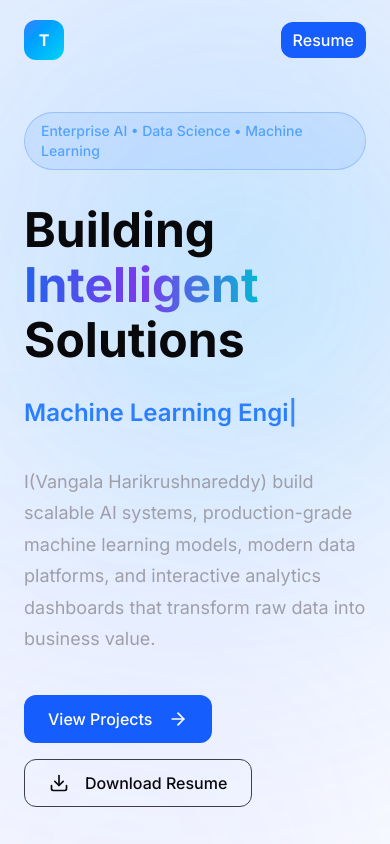
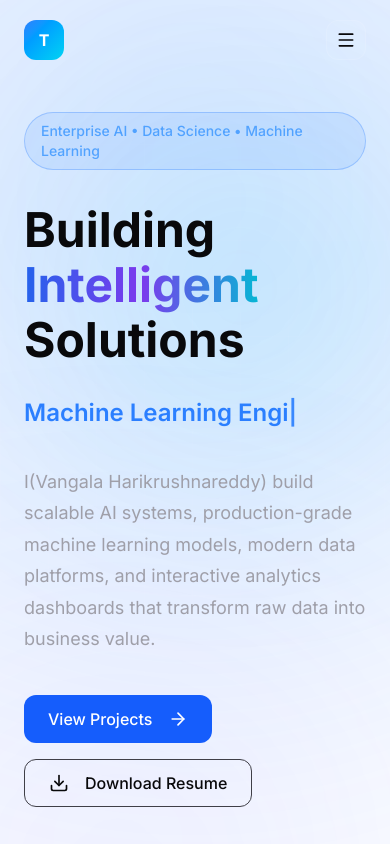
Before and after one commit to Harikrushnareddyvangala/project-titan, a Next.js app in the folder apps/web/: page / in a window 390 px wide. Shown: the top 844 px of the page. Built offline with nearby package versions, Linux system fonts and the light colour scheme.

Commit message:
feat(navbar): implement responsive mobile navigation

```diff
--- a/apps/web/package.json
+++ b/apps/web/package.json
@@ -12,6 +12,7 @@
   },
   "dependencies": {
     "@hookform/resolvers": "^5.4.0",
+    "@radix-ui/react-dialog": "^1.1.17",
     "@radix-ui/react-slot": "^1.3.0",
     "class-variance-authority": "^0.7.1",
     "clsx": "^2.1.1",
--- /dev/null
+++ b/apps/web/src/components/layout/Navbar/MobileMenuButton.tsx
@@ -0,0 +1,29 @@
+"use client";
+
+import { Menu, X } from "lucide-react";
+
+interface MobileMenuButtonProps {
+  open: boolean;
+  onClick: () => void;
+}
+
+export function MobileMenuButton({
+  open,
+  onClick,
+}: MobileMenuButtonProps) {
+  return (
+    <button
+      type="button"
+      onClick={onClick}
+      aria-label={open ? "Close navigation menu" : "Open navigation menu"}
+      aria-expanded={open}
+      className="inline-flex h-10 w-10 items-center justify-center rounded-xl border border-white/10 bg-white/5 transition-colors hover:bg-white/10 lg:hidden"
+    >
+      {open ? (
+        <X className="h-5 w-5" />
+      ) : (
+        <Menu className="h-5 w-5" />
+      )}
+    </button>
+  );
+}
--- a/apps/web/src/components/layout/Navbar/MobileNav.tsx
+++ b/apps/web/src/components/layout/Navbar/MobileNav.tsx
@@ -0,0 +1,59 @@
+"use client";
+
+import * as Dialog from "@radix-ui/react-dialog";
+import Link from "next/link";
+import { usePathname } from "next/navigation";
+import { useState } from "react";
+
+import { navigation } from "./navigation";
+import { MobileMenuButton } from "./MobileMenuButton";
+
+import { cn } from "@/lib/utils";
+
+export function MobileNav() {
+  const pathname = usePathname();
+  const [open, setOpen] = useState(false);
+
+  return (
+    <Dialog.Root open={open} onOpenChange={setOpen}>
+      <Dialog.Trigger asChild>
+        <MobileMenuButton
+          open={open}
+          onClick={() => setOpen((value) => !value)}
+        />
+      </Dialog.Trigger>
+
+      <Dialog.Portal>
+        <Dialog.Overlay className="fixed inset-0 z-40 bg-black/60 backdrop-blur-sm lg:hidden" />
+
+        <Dialog.Content className="fixed right-0 top-0 z-50 flex h-full w-80 max-w-[85vw] flex-col border-l border-white/10 bg-zinc-950 p-6 shadow-2xl lg:hidden">
+          <Dialog.Title className="mb-8 text-lg font-semibold">
+            Menu
+          </Dialog.Title>
+
+          <nav className="flex flex-col gap-2">
+            {navigation.map((item) => {
+              const active = pathname === item.href;
+
+              return (
+                <Link
+                  key={item.href}
+                  href={item.href}
+                  onClick={() => setOpen(false)}
+                  className={cn(
+                    "rounded-xl px-4 py-3 text-base transition-colors",
+                    active
+                      ? "bg-blue-600 text-white"
+                      : "text-zinc-300 hover:bg-white/5",
+                  )}
+                >
+                  {item.label}
+                </Link>
+              );
+            })}
+          </nav>
+        </Dialog.Content>
+      </Dialog.Portal>
+    </Dialog.Root>
+  );
+}
--- a/apps/web/src/components/layout/Navbar/Navbar.tsx
+++ b/apps/web/src/components/layout/Navbar/Navbar.tsx
@@ -1,32 +1,45 @@
 "use client";
 
 import { Button } from "@/components/ui";
-import { useNavbarScroll } from "./use-navbar-scroll";
+import { cn } from "@/lib/utils";
+
 import { DesktopNav } from "./DesktopNav";
 import { Logo } from "./Logo";
-
-import { cn } from "@/lib/utils";
+import { MobileNav } from "./MobileNav";
+import { useNavbarScroll } from "./use-navbar-scroll";
 
 export function Navbar() {
-  const scrolled = useNavbarScroll();
+  const isScrolled = useNavbarScroll();
 
   return (
     <header
       className={cn(
         "fixed inset-x-0 top-0 z-50 transition-all duration-300",
-        scrolled
-          ? "border-b border-white/10 bg-black/70 backdrop-blur-xl"
+        isScrolled
+          ? "border-b border-white/10 bg-black/70 backdrop-blur-xl shadow-lg"
           : "bg-transparent",
       )}
     >
       <div className="mx-auto flex h-20 w-full max-w-7xl items-center justify-between px-6">
+        {/* Logo */}
         <Logo />
 
+        {/* Desktop Navigation */}
         <DesktopNav />
 
-        <Button size="sm">
-          Resume
-        </Button>
+        {/* Right Actions */}
+        <div className="flex items-center gap-3">
+          {/* Desktop Resume Button */}
+          <Button
+            size="sm"
+            className="hidden lg:inline-flex"
+          >
+            Resume
+          </Button>
+
+          {/* Mobile Navigation */}
+          <MobileNav />
+        </div>
       </div>
     </header>
   );
--- a/apps/web/src/components/layout/Navbar/index.ts
+++ b/apps/web/src/components/layout/Navbar/index.ts
@@ -1,5 +1,7 @@
 export * from "./Navbar";
 export * from "./DesktopNav";
+export * from "./MobileNav";
+export * from "./MobileMenuButton";
 export * from "./Logo";
 export * from "./navigation";
 export * from "./types";
```
Also changed, not shown: apps/web/src/components/layout/Navbar/MobileMenu.tsx (deleted), 1 other file (tests, documents, lock files or other folders).
